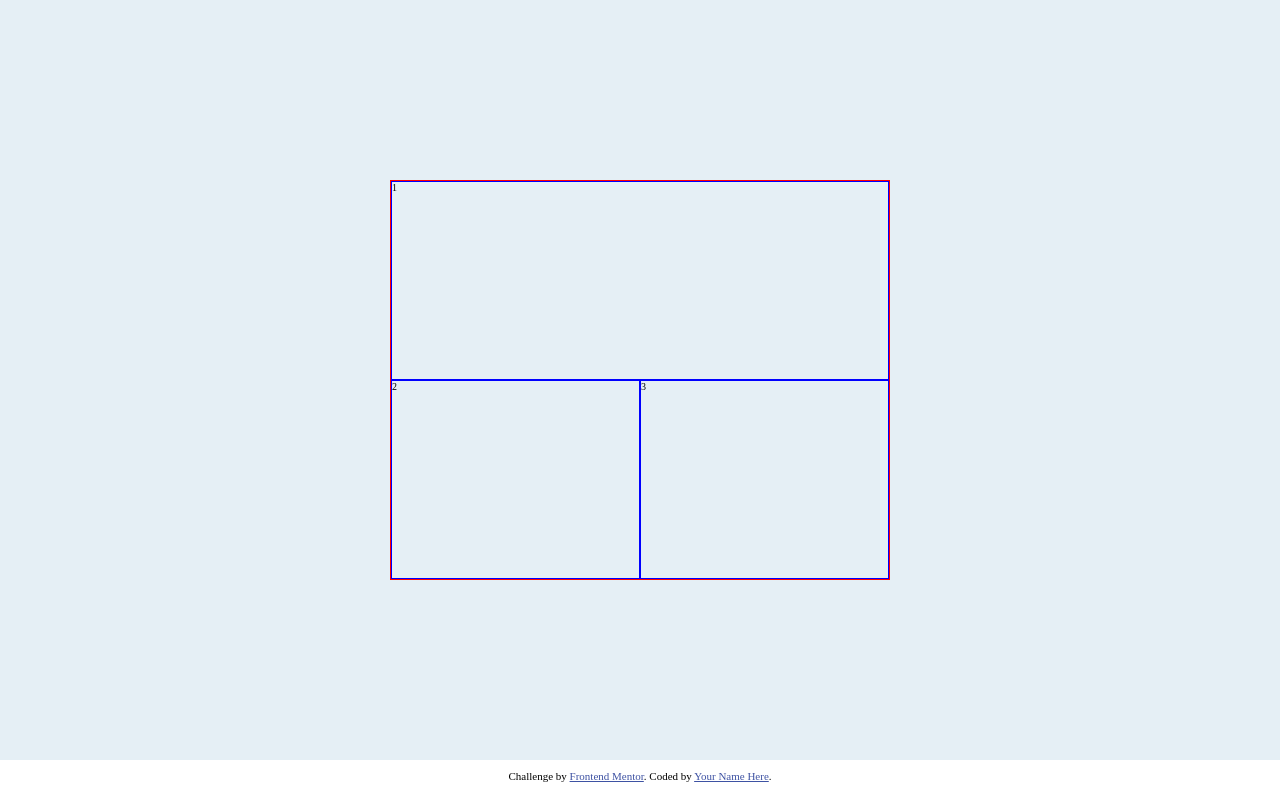
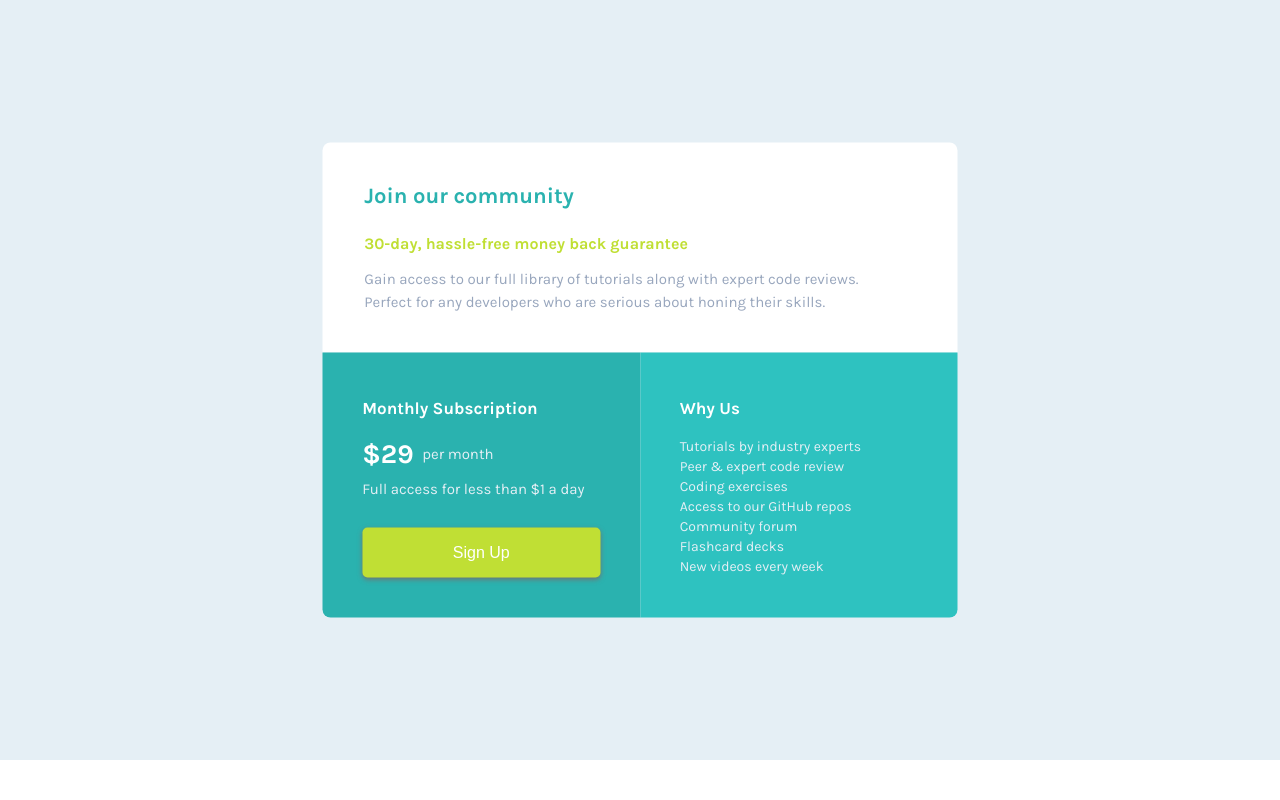
Before and after one commit to ding-09/single-price-grid-component, a plain HTML site: page index.html in a window 1280 px wide. Drawn offline with Linux system fonts and the light colour scheme.

Commit message:
finished desktop version of price grid component

```diff
--- a/index.html
+++ b/index.html
@@ -1,50 +1,68 @@
 <!DOCTYPE html>
 <html lang="en">
   <head>
-  <meta charset="UTF-8">
-  <meta name="viewport" content="width=device-width, initial-scale=1.0"> <!-- displays site properly based on user's device -->
-  <link rel="icon" type="image/png" sizes="32x32" href="./images/favicon-32x32.png">
-  <link rel="stylesheet" href="style.css">
+    <meta charset="UTF-8" />
+    <meta name="viewport" content="width=device-width, initial-scale=1.0" />
+    <!-- displays site properly based on user's device -->
+    <link
+      rel="icon"
+      type="image/png"
+      sizes="32x32"
+      href="./images/favicon-32x32.png"
+    />
+    <link rel="preconnect" href="https://fonts.gstatic.com" />
+    <link
+      href="https://fonts.googleapis.com/css2?family=Karla:wght@400;700&display=swap"
+      rel="stylesheet"
+    />
+    <link rel="stylesheet" href="style.css" />
     <title>Frontend Mentor | Single Price Grid Component</title>
   </head>
   <body>
     <main>
       <section class="grid-container">
-      <section class="intro">1</section>
-      <section class="pricing">2</section>
-      <section class="about-us">3</section>
+        <section class="intro">
+          <div class="intro-text">
+            <h1>Join our community</h1>
+            <h2>30-day, hassle-free money back guarantee</h2>
+            <p>
+              Gain access to our full library of tutorials along with expert
+              code reviews. <br />Perfect for any developers who are serious
+              about honing their skills.
+            </p>
+          </div>
+        </section>
+        <section class="pricing">
+          <div class="pricing-text">
+            <h2>Monthly Subscription</h2>
+            <h3>&dollar;29</h3>
+            <p>Full access for less than &dollar;1 a day</p>
+            <button class="sign-up-btn">Sign Up</button>
+          </div>
+        </section>
+        <section class="about-us">
+          <div class="about-text">
+            <h2>Why Us</h2>
+            <ul>
+              <li>Tutorials by industry experts</li>
+              <li>Peer &amp; expert code review</li>
+              <li>Coding exercises</li>
+              <li>Access to our GitHub repos</li>
+              <li>Community forum</li>
+              <li>Flashcard decks</li>
+              <li>New videos every week</li>
+            </ul>
+          </div>
+        </section>
       </section>
     </main>
     <!--
-  Join our community
-
-  30-day, hassle-free money back guarantee
-
-  Gain access to our full library of tutorials along with expert code reviews.
-  Perfect for any developers who are serious about honing their skills.
-
-  Monthly Subscription
-
-  &dollar;29 per month
-
-  Full access for less than &dollar;1 a day
-
-  Sign Up
-
-  Why Us
-
-  Tutorials by industry experts
-  Peer &amp; expert code review
-  Coding exercises
-  Access to our GitHub repos
-  Community forum
-  Flashcard decks
-  New videos every week -->
-
     <footer>
       <p class="attribution">
-      Challenge by <a href="https://www.frontendmentor.io?ref=challenge" target="_blank">Frontend Mentor</a>.
-      Coded by <a href="#">Your Name Here</a>.
+        Challenge by
+        <a href="https://www.frontendmentor.io?ref=challenge" target="_blank"
+          >Frontend Mentor</a
+        >. Coded by <a href="#">Your Name Here</a>.
       </p>
     </footer>
   </body>
--- a/style.css
+++ b/style.css
@@ -11,6 +11,7 @@ html {
   --light-gray: hsl(204, 43%, 93%);
   --grayish-blue: hsl(218, 22%, 67%);
   --text: 1.6rem;
+  font-family: 'Karla', sans-serif;
 }
 
 main {
@@ -20,23 +21,120 @@ main {
 }
 
 .grid-container {
-    border: 1px solid red;
   display: grid;
   grid-template-columns: repeat(2, 1fr);
-    width: 50rem;
-    height: 40rem;
+  grid-template-rows: 21rem;
+  width: 63.5rem;
+  height: 47.5rem;
   position: absolute;
   top: 50%;
   left: 50%;
   transform: translate(-50%, -50%);
-}
-
-.grid-container section {
-    border: 1px solid blue;
+  border-radius: 6px;
 }
 
 .intro {
   grid-column: 1/3;
+  background: #ffffff;
+  border-top-left-radius: 8px;
+  border-top-right-radius: 8px;
+}
+
+.intro-text {
+  width: 90%;
+  margin: auto;
+  display: flex;
+  flex-direction: column;
+  margin-top: 4rem;
+  padding-left: 1rem;
+}
+
+.intro-text h1 {
+  font-size: 2.2rem;
+  margin-bottom: 2.5rem;
+  color: var(--primary-cyan);
+}
+
+.intro-text h2 {
+  font-size: var(--text);
+  color: var(--primary-bright-yellow);
+  margin-bottom: 1.5rem;
+}
+
+.intro-text p {
+  font-size: 1.5rem;
+  color: var(--grayish-blue);
+  line-height: 1.5;
+}
+
+.pricing {
+  background: var(--primary-cyan);
+  border-bottom-left-radius: 8px;
+}
+
+.pricing-text,
+.about-text {
+  display: flex;
+  flex-direction: column;
+  width: 75%;
+  height: 100%;
+  margin: auto;
+  color: white;
+  padding-top: 4.5rem;
+}
+
+.pricing-text h2,
+.about-text h2 {
+  margin-bottom: 2rem;
+  font-size: 1.7rem;
+}
+
+.pricing-text h3 {
+  margin-bottom: 1rem;
+  font-size: 2.7rem;
+  position: relative;
+}
+
+.pricing-text h3::after {
+  content: 'per month';
+  font-size: 1.5rem;
+  font-weight: 400;
+  color: var(--light-gray);
+  position: absolute;
+  top: 7px;
+  left: 6rem;
+}
+
+.pricing-text p {
+  font-size: 1.5rem;
+  color: var(--light-gray);
+  margin-bottom: 3rem;
+}
+
+.sign-up-btn {
+  height: 5rem;
+  border-radius: 5px;
+  border: none;
+  background: var(--primary-bright-yellow);
+  color: white;
+  font-size: 1.6rem;
+  box-shadow: 0px 2px 5px #727272;
+  cursor: pointer;
+}
+
+.about-us {
+  background: hsl(179, 62%, 47%);
+  border-bottom-right-radius: 8px;
+}
+
+.about-text ul {
+  list-style: none;
+  color: var(--light-gray);
+}
+
+.about-text li {
+  font-size: 1.4rem;
+  padding-bottom: 0.3rem;
 }
 
 .attribution {
```
Lines whose indentation alone changed are shown as unchanged.
